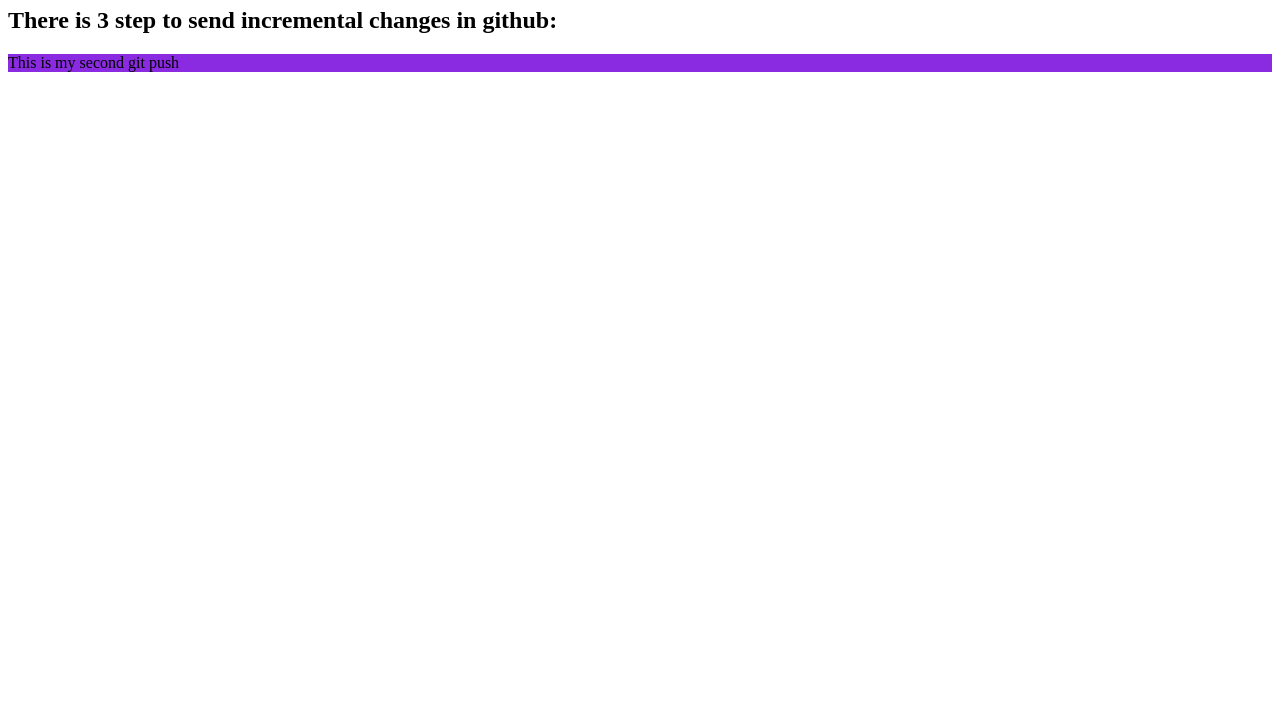
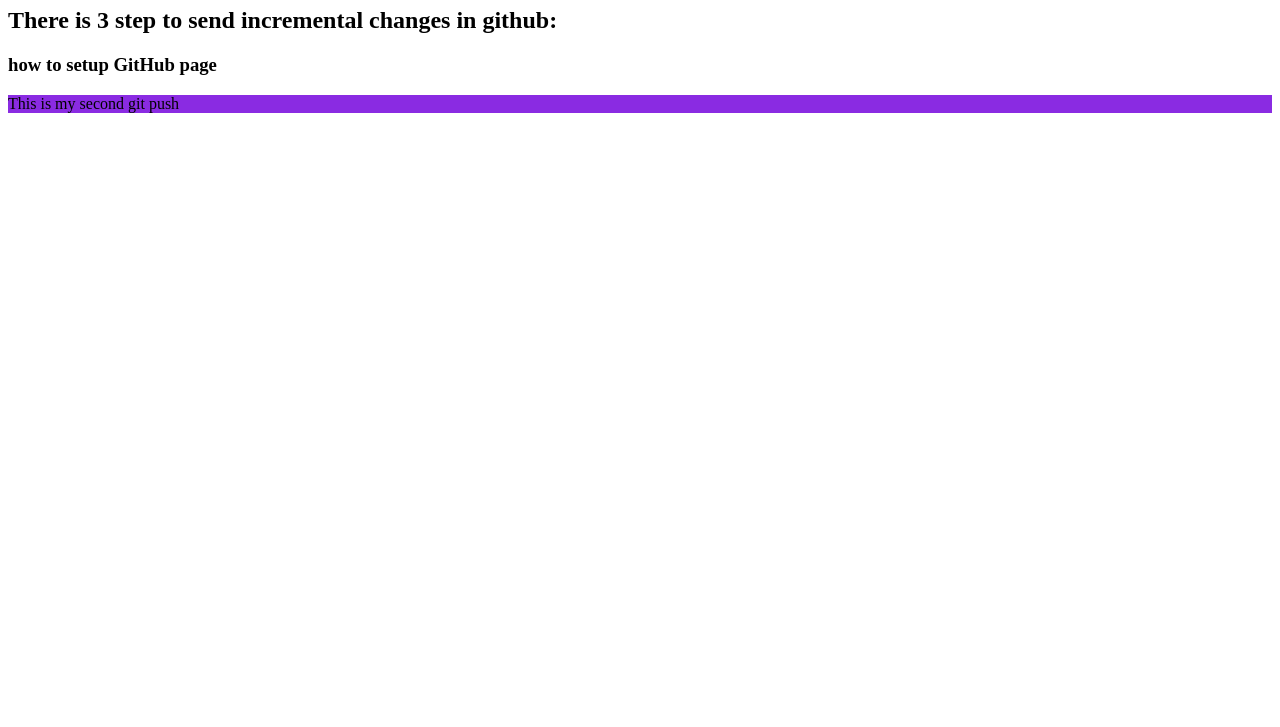
Before and after one commit to mahbubkazi/my-second-test-repo, a plain HTML site: page second-testrepo.html in a window 1280 px wide. Shown: the part 73-800 px from the top of the page. Drawn offline with Linux system fonts and the light colour scheme.

Commit message:
h3 added

```diff
--- a/second-testrepo.html
+++ b/second-testrepo.html
@@ -9,6 +9,7 @@
 <body>
     <h1>How to send any incremental changes to github</h1>
     <h2>There is 3 step to send incremental changes in github:</h2>
+    <h3>how to setup GitHub page</h3>
     <p>This is my second git push</p>
 </body>
 </html>
```
